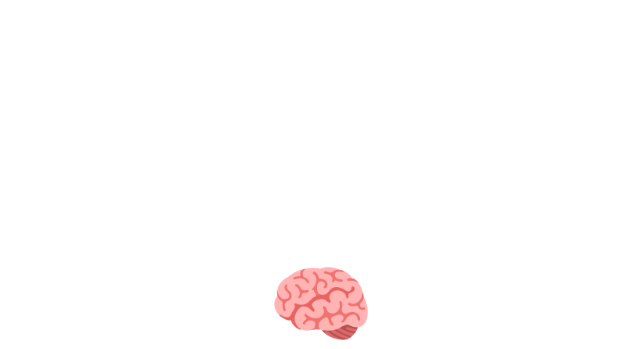
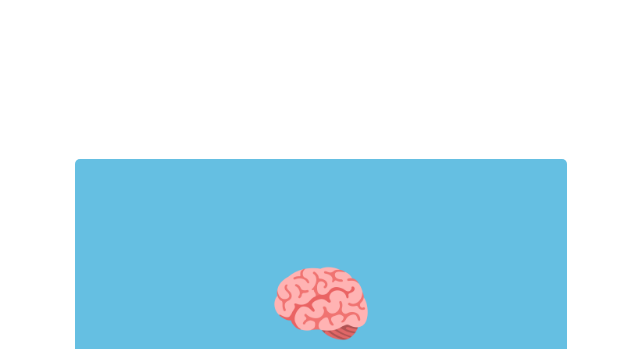
Before and after one commit to JonathanGLopes/Memory-Game, a plain HTML site: page index.html in a window 1280 px wide. Shown: the top 349 px of the page, without its empty margins (319-959 px from the left). Drawn offline with Linux system fonts and the light colour scheme.

Commit message:
background tela login

```diff
--- a/css/login.css
+++ b/css/login.css
@@ -1,9 +1,18 @@
+body {
+    align-items: center;
+    justify-content: center;
+    display: flex;
+    height: 100vh;
+}
+
 .login-form {
     display: flex;
     flex-direction: column;
     align-items: center;
     justify-content: center;
-    height: 100vh;
+    background-color: rgb(101, 191, 226);
+    padding: 6rem;
+    border-radius: 5px;
 }
 
 .login__header{
```
